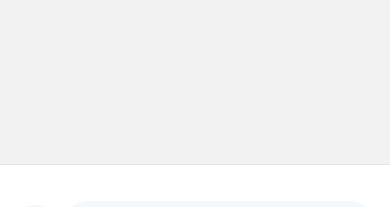
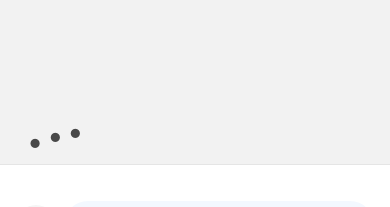
Before and after one commit to pedrorubinger/lingo-app, a React Native app: screen /Translator in a window 390 px wide. Shown: the part 560-767 px from the top of the page. Built offline with nearby package versions, Linux system fonts and the light colour scheme.

Commit message:
chore: add the primary structure of ChatMessageLoader component

```diff
--- a/src/components/Chat/ChatFooter/index.tsx
+++ b/src/components/Chat/ChatFooter/index.tsx
@@ -8,7 +8,9 @@ import {
   LanguageSelectorBox,
   LanguageSelectorBtn,
   LanguageSelectorImg,
+  LoaderBox,
 } from "@components/Chat/ChatFooter/styles"
+import { ChatMessageLoader } from "@components/Chat"
 
 interface LanguageSelector {
   language: TranslatorLanguage
@@ -17,12 +19,24 @@ interface LanguageSelector {
 
 interface Props {
   Input: React.ReactNode
+  /** @default false */
+  isAwaitingResponse?: boolean
   languageSelector?: LanguageSelector
 }
 
-export const ChatFooter: React.FC<Props> = ({ Input, languageSelector }) => {
+export const ChatFooter: React.FC<Props> = ({
+  Input,
+  languageSelector,
+  isAwaitingResponse = true,
+}) => {
   return (
     <Footer>
+      {!!isAwaitingResponse && (
+        <LoaderBox>
+          <ChatMessageLoader />
+        </LoaderBox>
+      )}
+
       <FooterContent>
         {!!languageSelector && (
           <LanguageSelectorBox>
--- a/src/components/Chat/ChatFooter/styles.ts
+++ b/src/components/Chat/ChatFooter/styles.ts
@@ -48,3 +48,9 @@ export const LanguageSelectorImg = styled.Image`
   width: 24px;
   height: 24px;
 `
+
+export const LoaderBox = styled.View`
+  position: absolute;
+  top: -85px;
+  left: 25px;
+`
--- /dev/null
+++ b/src/components/Chat/ChatMessageLoader/index.tsx
@@ -0,0 +1,50 @@
+import React, { useEffect, useRef } from "react"
+import { Animated, Easing } from "react-native"
+
+import { Box, Dot } from "@components/Chat/ChatMessageLoader/styles"
+
+export const ChatMessageLoader: React.FC = () => {
+  const translateY1 = useRef(new Animated.Value(0)).current
+  const translateY2 = useRef(new Animated.Value(0)).current
+  const translateY3 = useRef(new Animated.Value(0)).current
+
+  const animateEllipsis = () => {
+    Animated.loop(
+      Animated.parallel([
+        animateDot(translateY1, 0),
+        animateDot(translateY2, 200),
+        animateDot(translateY3, 300),
+      ])
+    ).start()
+  }
+
+  const animateDot = (animatedValue: any, delay: any) => {
+    return Animated.sequence([
+      Animated.timing(animatedValue, {
+        toValue: -10,
+        duration: 300,
+        delay,
+        useNativeDriver: true,
+        easing: Easing.inOut(Easing.ease),
+      }),
+      Animated.timing(animatedValue, {
+        toValue: 0,
+        duration: 300,
+        useNativeDriver: true,
+        easing: Easing.inOut(Easing.ease),
+      }),
+    ])
+  }
+
+  useEffect(() => {
+    animateEllipsis()
+  }, [])
+
+  return (
+    <Box>
+      <Dot style={{ transform: [{ translateY: translateY1 }] }}>.</Dot>
+      <Dot style={{ transform: [{ translateY: translateY2 }] }}>.</Dot>
+      <Dot style={{ transform: [{ translateY: translateY3 }] }}>.</Dot>
+    </Box>
+  )
+}
--- /dev/null
+++ b/src/components/Chat/ChatMessageLoader/styles.ts
@@ -0,0 +1,16 @@
+import { Animated } from "react-native"
+import styled from "styled-components/native"
+
+import { Theme } from "@styles/index"
+
+const { colors } = Theme
+
+export const Box = styled(Animated.View)`
+  flex-direction: row;
+  align-items: center;
+`
+
+export const Dot = styled(Animated.Text)`
+  font-size: 70px;
+  color: ${colors.grey700};
+`
--- a/src/components/Chat/index.ts
+++ b/src/components/Chat/index.ts
@@ -1,2 +1,3 @@
 export * from "@components/Chat/ChatFooter"
 export * from "@components/Chat/ChatMessage"
+export * from "@components/Chat/ChatMessageLoader"
```
